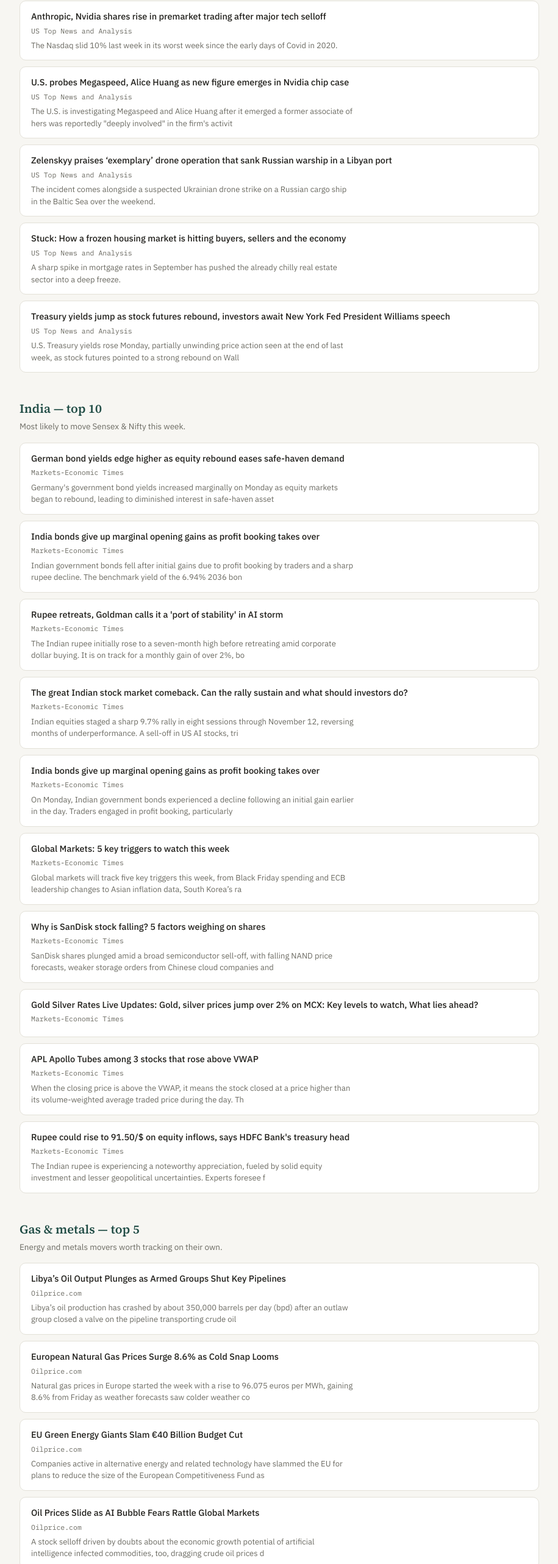
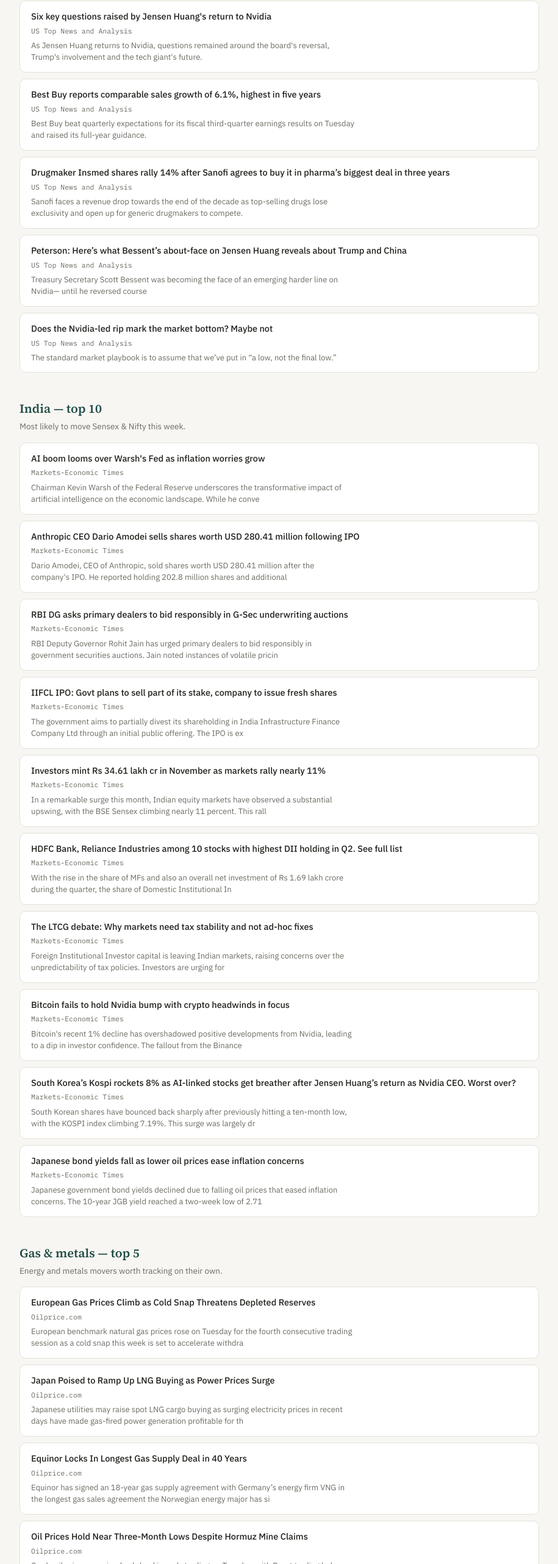
Before and after one commit to Khyathibankuru/Stock-New-agent, a plain HTML site: page index.html in a window 1280 px wide. Shown: the part 235-2800 px from the top of the page at 61% size, without its empty margins (182-1097 px from the left). Drawn offline with Linux system fonts and the light colour scheme.

Commit message:
Daily market brief update 2026-11-24

```diff
--- a/index.html
+++ b/index.html
@@ -60,7 +60,7 @@
   <header>
     <div class="eyebrow-row">
       <h1>Market brief</h1>
-      <span class="updated">Session: Nov 23, 2026</span>
+      <span class="updated">Session: Nov 24, 2026</span>
     </div>
     <p class="subtitle">News first, stocks after — global, India, then gas &amp; metals.</p>
 
@@ -70,34 +70,34 @@
   <p class="section-sub">News that could move markets broadly today.</p>
   <div class="articles">
 
-    <a class="article" href="https://www.cnbc.com/2026/11/23/anthropic-nvidia-shares.html" target="_blank" rel="noopener">
-      <span class="art-title">Anthropic, Nvidia shares rise in premarket trading after major tech selloff</span>
+    <a class="article" href="https://www.cnbc.com/2026/11/24/nvidia-jensen-huang-politics-market.html" target="_blank" rel="noopener">
+      <span class="art-title">Six key questions raised by Jensen Huang's return to Nvidia</span>
       <span class="art-meta">US Top News and Analysis</span>
-      <span class="art-blurb">The Nasdaq slid 10% last week in its worst week since the early days of Covid in 2020.</span>
+      <span class="art-blurb">As Jensen Huang returns to Nvidia, questions remained around the board's reversal, Trump's involvement and the tech giant's future.</span>
     </a>
 
-    <a class="article" href="https://www.cnbc.com/2026/11/23/nvidia-megaspeed-chipmaker-us.html" target="_blank" rel="noopener">
-      <span class="art-title">U.S. probes Megaspeed, Alice Huang as new figure emerges in Nvidia chip case</span>
+    <a class="article" href="https://www.cnbc.com/2026/11/24/best-buy-bby-q3-2027-earnings.html" target="_blank" rel="noopener">
+      <span class="art-title">Best Buy reports comparable sales growth of 6.1%, highest in five years</span>
       <span class="art-meta">US Top News and Analysis</span>
-      <span class="art-blurb">The U.S. is investigating Megaspeed and Alice Huang after it emerged a former associate of hers was reportedly "deeply involved" in the firm's activit</span>
+      <span class="art-blurb">Best Buy beat quarterly expectations for its fiscal third-quarter earnings results on Tuesday and raised its full-year guidance.</span>
     </a>
 
-    <a class="article" href="https://www.cnbc.com/2026/11/23/ukraine-russia-warship-libya.html" target="_blank" rel="noopener">
-      <span class="art-title">Zelenskyy praises ‘exemplary’ drone operation that sank Russian warship in a Libyan port</span>
+    <a class="article" href="https://www.cnbc.com/2026/11/24/insmed-sanofi-deal-stock-pharma.html" target="_blank" rel="noopener">
+      <span class="art-title">Drugmaker Insmed shares rally 14% after Sanofi agrees to buy it in pharma’s biggest deal in three years</span>
       <span class="art-meta">US Top News and Analysis</span>
-      <span class="art-blurb">The incident comes alongside a suspected Ukrainian drone strike on a Russian cargo ship in the Baltic Sea over the weekend.</span>
+      <span class="art-blurb">Sanofi faces a revenue drop towards the end of the decade as top-selling drugs lose exclusivity and open up for generic drugmakers to compete.</span>
     </a>
 
-    <a class="article" href="https://www.cnbc.com/2026/11/23/housing-market-real-estate-economy.html" target="_blank" rel="noopener">
-      <span class="art-title">Stuck: How a frozen housing market is hitting buyers, sellers and the economy</span>
+    <a class="article" href="https://www.cnbc.com/2026/11/23/nvidia-jensen-huang-trump-bessent-china.html" target="_blank" rel="noopener">
+      <span class="art-title">Peterson: Here’s what Bessent’s about-face on Jensen Huang reveals about Trump and China</span>
       <span class="art-meta">US Top News and Analysis</span>
-      <span class="art-blurb">A sharp spike in mortgage rates in September has pushed the already chilly real estate sector into a deep freeze.</span>
+      <span class="art-blurb">Treasury Secretary Scott Bessent was becoming the face of an emerging harder line on Nvidia— until he reversed course</span>
     </a>
 
-    <a class="article" href="https://www.cnbc.com/2026/11/23/treasury-yields-bonds-fed.html" target="_blank" rel="noopener">
-      <span class="art-title">Treasury yields jump as stock futures rebound, investors await New York Fed President Williams speech</span>
+    <a class="article" href="https://www.cnbc.com/2026/11/24/does-the-nvidia-led-rip-mark-the-market-bottom-maybe-not.html" target="_blank" rel="noopener">
+      <span class="art-title">Does the Nvidia-led rip mark the market bottom? Maybe not</span>
       <span class="art-meta">US Top News and Analysis</span>
-      <span class="art-blurb">U.S. Treasury yields rose Monday, partially unwinding price action seen at the end of last week, as stock futures pointed to a strong rebound on Wall </span>
+      <span class="art-blurb">The standard market playbook is to assume that we’ve put in “a low, not the final low.”</span>
     </a>
 
   </div>
@@ -106,64 +106,64 @@
   <p class="section-sub">Most likely to move Sensex &amp; Nifty this week.</p>
   <div class="articles">
 
-    <a class="article" href="https://economictimes.indiatimes.com/markets/bonds/german-bond-yields-edge-higher-as-equity-rebound-eases-safe-haven-demand/articleshow/136097404.cms" target="_blank" rel="noopener">
-      <span class="art-title">German bond yields edge higher as equity rebound eases safe-haven demand</span>
+    <a class="article" href="https://economictimes.indiatimes.com/markets/us-stocks/news/ai-boom-looms-over-warshs-fed-as-inflation-worries-grow/articleshow/136129160.cms" target="_blank" rel="noopener">
+      <span class="art-title">AI boom looms over Warsh's Fed as inflation worries grow</span>
       <span class="art-meta">Markets-Economic Times</span>
-      <span class="art-blurb">Germany's government bond yields increased marginally on Monday as equity markets began to rebound, leading to diminished interest in safe-haven asset</span>
+      <span class="art-blurb">Chairman Kevin Warsh of the Federal Reserve underscores the transformative impact of artificial intelligence on the economic landscape. While he conve</span>
     </a>
 
-    <a class="article" href="https://economictimes.indiatimes.com/markets/bonds/india-bonds-give-up-marginal-opening-gains-as-profit-booking-takes-over/articleshow/136093136.cms" target="_blank" rel="noopener">
-      <span class="art-title">India bonds give up marginal opening gains as profit booking takes over</span>
+    <a class="article" href="https://economictimes.indiatimes.com/markets/us-stocks/news/anthropic-ceo-dario-amodei-sells-shares-worth-usd-280-41-million-following-ipo/articleshow/136129119.cms" target="_blank" rel="noopener">
+      <span class="art-title">Anthropic CEO Dario Amodei sells shares worth USD 280.41 million following IPO</span>
       <span class="art-meta">Markets-Economic Times</span>
-      <span class="art-blurb">Indian government bonds fell after initial gains due to profit booking by traders and a sharp rupee decline. The benchmark yield of the 6.94% 2036 bon</span>
+      <span class="art-blurb">Dario Amodei, CEO of Anthropic, sold shares worth USD 280.41 million after the company's IPO. He reported holding 202.8 million shares and additional </span>
     </a>
 
-    <a class="article" href="https://economictimes.indiatimes.com/markets/forex/rupee-retreats-goldman-calls-it-a-port-of-stability-in-ai-storm/articleshow/136092977.cms" target="_blank" rel="noopener">
-      <span class="art-title">Rupee retreats, Goldman calls it a 'port of stability' in AI storm</span>
+    <a class="article" href="https://economictimes.indiatimes.com/markets/bonds/rbi-dg-asks-primary-dealers-to-bid-responsibly-in-g-sec-underwriting-auctions/articleshow/136125661.cms" target="_blank" rel="noopener">
+      <span class="art-title">RBI DG asks primary dealers to bid responsibly in G-Sec underwriting auctions</span>
       <span class="art-meta">Markets-Economic Times</span>
-      <span class="art-blurb">The Indian rupee initially rose to a seven-month high before retreating amid corporate dollar buying. It is on track for a monthly gain of over 2%, bo</span>
+      <span class="art-blurb">RBI Deputy Governor Rohit Jain has urged primary dealers to bid responsibly in government securities auctions. Jain noted instances of volatile pricin</span>
     </a>
 
-    <a class="article" href="https://economictimes.indiatimes.com/markets/stocks/news/the-great-indian-stock-market-comeback-can-the-rally-sustain-and-what-should-investors-do/articleshow/136092236.cms" target="_blank" rel="noopener">
-      <span class="art-title">The great Indian stock market comeback. Can the rally sustain and what should investors do?</span>
+    <a class="article" href="https://economictimes.indiatimes.com/markets/ipos/fpos/iifcl-ipo-govt-plans-to-sell-part-of-its-stake-company-to-issue-fresh-shares/articleshow/136124476.cms" target="_blank" rel="noopener">
+      <span class="art-title">IIFCL IPO: Govt plans to sell part of its stake, company to issue fresh shares</span>
       <span class="art-meta">Markets-Economic Times</span>
-      <span class="art-blurb">Indian equities staged a sharp 9.7% rally in eight sessions through November 12, reversing months of underperformance. A sell-off in US AI stocks, tri</span>
+      <span class="art-blurb">The government aims to partially divest its shareholding in India Infrastructure Finance Company Ltd through an initial public offering. The IPO is ex</span>
     </a>
 
-    <a class="article" href="https://economictimes.indiatimes.com/markets/bonds/india-bonds-give-up-marginal-opening-gains-as-profit-booking-takes-over/articleshow/136090974.cms" target="_blank" rel="noopener">
-      <span class="art-title">India bonds give up marginal opening gains as profit booking takes over</span>
+    <a class="article" href="https://economictimes.indiatimes.com/markets/stocks/news/investors-mint-rs-34-61-lakh-cr-in-november-as-markets-rally-nearly-11/articleshow/136123662.cms" target="_blank" rel="noopener">
+      <span class="art-title">Investors mint Rs 34.61 lakh cr in November as markets rally nearly 11%</span>
       <span class="art-meta">Markets-Economic Times</span>
-      <span class="art-blurb">On Monday, Indian government bonds experienced a decline following an initial gain earlier in the day. Traders engaged in profit booking, particularly</span>
+      <span class="art-blurb">In a remarkable surge this month, Indian equity markets have observed a substantial upswing, with the BSE Sensex climbing nearly 11 percent. This rall</span>
     </a>
 
-    <a class="article" href="https://economictimes.indiatimes.com/markets/us-stocks/news/global-markets-5-key-triggers-to-watch-this-week/slideshow/136091589.cms" target="_blank" rel="noopener">
-      <span class="art-title">Global Markets: 5 key triggers to watch this week</span>
+    <a class="article" href="https://economictimes.indiatimes.com/markets/stocks/news/hdfc-bank-reliance-industries-among-10-stocks-with-highest-dii-holding-in-q2-see-full-list/slideshow/136126992.cms" target="_blank" rel="noopener">
+      <span class="art-title">HDFC Bank, Reliance Industries among 10 stocks with highest DII holding in Q2. See full list</span>
       <span class="art-meta">Markets-Economic Times</span>
-      <span class="art-blurb">Global markets will track five key triggers this week, from Black Friday spending and ECB leadership changes to Asian inflation data, South Korea’s ra</span>
+      <span class="art-blurb">With the rise in the share of MFs and also an overall net investment of  Rs 1.69 lakh crore during the quarter, the share of Domestic Institutional In</span>
     </a>
 
-    <a class="article" href="https://economictimes.indiatimes.com/markets/us-stocks/news/why-is-sandisk-stock-falling-5-factors-weighing-on-shares/slideshow/136091195.cms" target="_blank" rel="noopener">
-      <span class="art-title">Why is SanDisk stock falling? 5 factors weighing on shares</span>
+    <a class="article" href="https://economictimes.indiatimes.com/markets/stocks/news/the-ltcg-debate-why-markets-need-tax-stability-and-not-ad-hoc-fixes/articleshow/136121257.cms" target="_blank" rel="noopener">
+      <span class="art-title">The LTCG debate: Why markets need tax stability and not ad-hoc fixes</span>
       <span class="art-meta">Markets-Economic Times</span>
-      <span class="art-blurb">SanDisk shares plunged amid a broad semiconductor sell-off, with falling NAND price forecasts, weaker storage orders from Chinese cloud companies and </span>
+      <span class="art-blurb">Foreign Institutional Investor capital is leaving Indian markets, raising concerns over the unpredictability of tax policies. Investors are urging for</span>
     </a>
 
-    <a class="article" href="https://economictimes.indiatimes.com/markets/stocks/live-blog/live-updates-gold-rate-today-19th-november-24k-22k-20k-18-carat-mcx-gold-silver-price-in-delhi-hyderabad-chennai-bengaluru-citywise/liveblog/136088467.cms" target="_blank" rel="noopener">
-      <span class="art-title">Gold Silver Rates Live Updates: Gold, silver prices jump over 2% on MCX: Key levels to watch, What lies ahead?</span>
+    <a class="article" href="https://economictimes.indiatimes.com/markets/cryptocurrency/bitcoin-fails-to-hold-nvidia-bump-with-crypto-headwinds-in-focus/articleshow/136119619.cms" target="_blank" rel="noopener">
+      <span class="art-title">Bitcoin fails to hold Nvidia bump with crypto headwinds in focus</span>
       <span class="art-meta">Markets-Economic Times</span>
-      <span class="art-blurb"></span>
+      <span class="art-blurb">Bitcoin's recent 1% decline has overshadowed positive developments from Nvidia, leading to a dip in investor confidence. The fallout from the Binance </span>
     </a>
 
-    <a class="article" href="https://economictimes.indiatimes.com/markets/stocks/news/apl-apollo-tubes-among-3-stocks-that-rose-above-vwap/slideshow/136088216.cms" target="_blank" rel="noopener">
-      <span class="art-title">APL Apollo Tubes among 3 stocks that rose above VWAP</span>
+    <a class="article" href="https://economictimes.indiatimes.com/markets/us-stocks/news/south-korean-shares-rebound-as-huangs-nvidia-return-lifts-ai-stocks/articleshow/136118071.cms" target="_blank" rel="noopener">
+      <span class="art-title">South Korea’s Kospi rockets 8% as AI-linked stocks get breather after Jensen Huang’s return as Nvidia CEO. Worst over?</span>
       <span class="art-meta">Markets-Economic Times</span>
-      <span class="art-blurb">When the closing price is above the VWAP, it means the stock closed at a price higher than its volume-weighted average traded price during the day. Th</span>
+      <span class="art-blurb">South Korean shares have bounced back sharply after previously hitting a ten-month low, with the KOSPI index climbing 7.19%. This surge was largely dr</span>
     </a>
 
-    <a class="article" href="https://economictimes.indiatimes.com/markets/forex/rupee-could-rise-to-91-50/-on-equity-inflows-says-hdfc-banks-treasury-head/articleshow/136088042.cms" target="_blank" rel="noopener">
-      <span class="art-title">Rupee could rise to 91.50/$ on equity inflows, says HDFC Bank's treasury head</span>
+    <a class="article" href="https://economictimes.indiatimes.com/markets/bonds/japanese-bond-yields-fall-as-lower-oil-prices-ease-inflation-concerns/articleshow/136118046.cms" target="_blank" rel="noopener">
+      <span class="art-title">Japanese bond yields fall as lower oil prices ease inflation concerns</span>
       <span class="art-meta">Markets-Economic Times</span>
-      <span class="art-blurb">The Indian rupee is experiencing a noteworthy appreciation, fueled by solid equity investment and lesser geopolitical uncertainties. Experts foresee f</span>
+      <span class="art-blurb">Japanese government bond yields declined due to falling oil prices that eased inflation concerns. The 10-year JGB yield reached a two-week low of 2.71</span>
     </a>
 
   </div>
@@ -172,34 +172,34 @@
   <p class="section-sub">Energy and metals movers worth tracking on their own.</p>
   <div class="articles">
 
-    <a class="article" href="https://oilprice.com/Latest-Energy-News/World-News/Libyas-Oil-Output-Plunges-as-Armed-Groups-Shut-Key-Pipelines.html" target="_blank" rel="noopener">
-      <span class="art-title">Libya’s Oil Output Plunges as Armed Groups Shut Key Pipelines</span>
+    <a class="article" href="https://oilprice.com/Latest-Energy-News/World-News/European-Gas-Prices-Climb-as-Cold-Snap-Threatens-Depleted-Reserves.html" target="_blank" rel="noopener">
+      <span class="art-title">European Gas Prices Climb as Cold Snap Threatens Depleted Reserves</span>
       <span class="art-meta">Oilprice.com</span>
-      <span class="art-blurb">Libya’s oil production has crashed by about 350,000 barrels per day (bpd) after an outlaw group closed a valve on the pipeline transporting crude oil </span>
+      <span class="art-blurb">European benchmark natural gas prices rose on Tuesday for the fourth consecutive trading session as a cold snap this week is set to accelerate withdra</span>
     </a>
 
-    <a class="article" href="https://oilprice.com/Latest-Energy-News/World-News/European-Natural-Gas-Prices-Surge-86-as-Cold-Snap-Looms.html" target="_blank" rel="noopener">
-      <span class="art-title">European Natural Gas Prices Surge 8.6% as Cold Snap Looms</span>
+    <a class="article" href="https://oilprice.com/Latest-Energy-News/World-News/Japan-Poised-to-Ramp-Up-LNG-Buying-as-Power-Prices-Surge.html" target="_blank" rel="noopener">
+      <span class="art-title">Japan Poised to Ramp Up LNG Buying as Power Prices Surge</span>
       <span class="art-meta">Oilprice.com</span>
-      <span class="art-blurb">Natural gas prices in Europe started the week with a rise to 96.075 euros per MWh, gaining 8.6% from Friday as weather forecasts saw colder weather co</span>
+      <span class="art-blurb">Japanese utilities may raise spot LNG cargo buying as surging electricity prices in recent days have made gas-fired power generation profitable for th</span>
     </a>
 
-    <a class="article" href="https://oilprice.com/Latest-Energy-News/World-News/EU-Green-Energy-Giants-Slam-40-Billion-Budget-Cut.html" target="_blank" rel="noopener">
-      <span class="art-title">EU Green Energy Giants Slam €40 Billion Budget Cut</span>
+    <a class="article" href="https://oilprice.com/Latest-Energy-News/World-News/Equinor-Locks-In-Longest-Gas-Supply-Deal-in-40-Years.html" target="_blank" rel="noopener">
+      <span class="art-title">Equinor Locks In Longest Gas Supply Deal in 40 Years</span>
       <span class="art-meta">Oilprice.com</span>
-      <span class="art-blurb">Companies active in alternative energy and related technology have slammed the EU for plans to reduce the size of the European Competitiveness Fund as</span>
+      <span class="art-blurb">Equinor has signed an 18-year gas supply agreement with Germany’s energy firm VNG in the longest gas sales agreement the Norwegian energy major has si</span>
     </a>
 
-    <a class="article" href="https://oilprice.com/Latest-Energy-News/World-News/Oil-Prices-Slide-as-AI-Bubble-Fears-Rattle-Global-Markets.html" target="_blank" rel="noopener">
-      <span class="art-title">Oil Prices Slide as AI Bubble Fears Rattle Global Markets</span>
+    <a class="article" href="https://oilprice.com/Latest-Energy-News/World-News/Oil-Prices-Hold-Near-Three-Month-Lows-Despite-Hormuz-Mine-Claims.html" target="_blank" rel="noopener">
+      <span class="art-title">Oil Prices Hold Near Three-Month Lows Despite Hormuz Mine Claims</span>
       <span class="art-meta">Oilprice.com</span>
-      <span class="art-blurb">A stock selloff driven by doubts about the economic growth potential of artificial intelligence infected commodities, too, dragging crude oil prices d</span>
+      <span class="art-blurb">Crude oil prices remained subdued in early trading on Tuesday, with Brent trading below $90 per barrel despite Iranian claims that three oil tankers h</span>
     </a>
 
-    <a class="article" href="https://oilprice.com/Energy/Oil-Prices/Oil-Markets-Are-Betting-on-a-Surplus-That-Hasnt-Arrived-Yet.html" target="_blank" rel="noopener">
-      <span class="art-title">Oil Markets Are Betting on a Surplus That Hasn't Arrived Yet</span>
+    <a class="article" href="https://oilprice.com/Latest-Energy-News/World-News/Electric-and-Hybrid-Cars-Capture-Three-Quarters-of-Europes-Auto-Market.html" target="_blank" rel="noopener">
+      <span class="art-title">Electric and Hybrid Cars Capture Three-Quarters of Europe’s Auto Market</span>
       <span class="art-meta">Oilprice.com</span>
-      <span class="art-blurb">Oil prices have traded in a narrow range over the past few sessions as forecasts of a coming surplus collide with continued attacks and stalled diplom</span>
+      <span class="art-blurb">Electric and hybrid vehicle sales across Europe dominated total car sales last month, representing around 75% of all new vehicle registrations, while </span>
     </a>
 
   </div>
@@ -280,7 +280,7 @@
       <div class="stock-row">
         <div class="name-block"><span>Tata Steel</span><span class="tag">metals</span></div>
         <div class="right-block">
-          <span class="trending">trending</span>
+
           <span class="price">₹163.0</span>
           <span class="chg down">-8.43%</span>
         </div>
@@ -316,7 +316,7 @@
       <div class="stock-row">
         <div class="name-block"><span>Power Grid</span><span class="tag">infra</span></div>
         <div class="right-block">
-          <span class="trending">trending</span>
+
           <span class="price">₹264.85</span>
           <span class="chg down">-1.54%</span>
         </div>
@@ -339,7 +339,7 @@
       <div class="stock-row">
         <div class="name-block"><span>Tata Steel</span><span class="tag">steel</span></div>
         <div class="right-block">
-          <span class="trending">trending</span>
+
           <span class="price">₹163.0</span>
           <span class="chg down">-8.43%</span>
         </div>
@@ -391,21 +391,6 @@
       <h3>Trending — India</h3>
       <p class="card-sub">Mentioned across today's India/metal/gas feeds</p>
 
-      <div class="stock-row">
-        <div class="name-block"><span>Tata Steel</span><span class="tag">metals</span></div>
-        <div class="right-block"><span class="price">₹163.0</span><span class="chg down">-8.43%</span></div>
-      </div>
-
-      <div class="stock-row">
-        <div class="name-block"><span>Power Grid</span><span class="tag">infra</span></div>
-        <div class="right-block"><span class="price">₹264.85</span><span class="chg down">-1.54%</span></div>
-      </div>
-
-      <div class="stock-row">
-        <div class="name-block"><span>Tata Steel</span><span class="tag">steel</span></div>
-        <div class="right-block"><span class="price">₹163.0</span><span class="chg down">-8.43%</span></div>
-      </div>
-
     </div>
     <div class="card">
       <h3>Trending — global</h3>
@@ -413,19 +398,14 @@
 
       <div class="stock-row">
         <div class="name-block"><span>Nvidia</span><span class="tag">AI chips</span></div>
-        <div class="right-block"><span class="price">$125.53</span><span class="chg down">-14.01%</span></div>
-      </div>
-
-      <div class="stock-row">
-        <div class="name-block"><span>Amazon</span><span class="tag">tech/retail</span></div>
-        <div class="right-block"><span class="price">$246.82</span><span class="chg down">-4.10%</span></div>
+        <div class="right-block"><span class="price">$165.05</span><span class="chg up">+31.48%</span></div>
       </div>
 
     </div>
   </div>
 
   <footer>
-    Informational snapshot only — not investment advice. Generated automatically at 2026-11-23 10:31 UTC.
+    Informational snapshot only — not investment advice. Generated automatically at 2026-11-24 12:14 UTC.
   </footer>
 
 </div>
```
